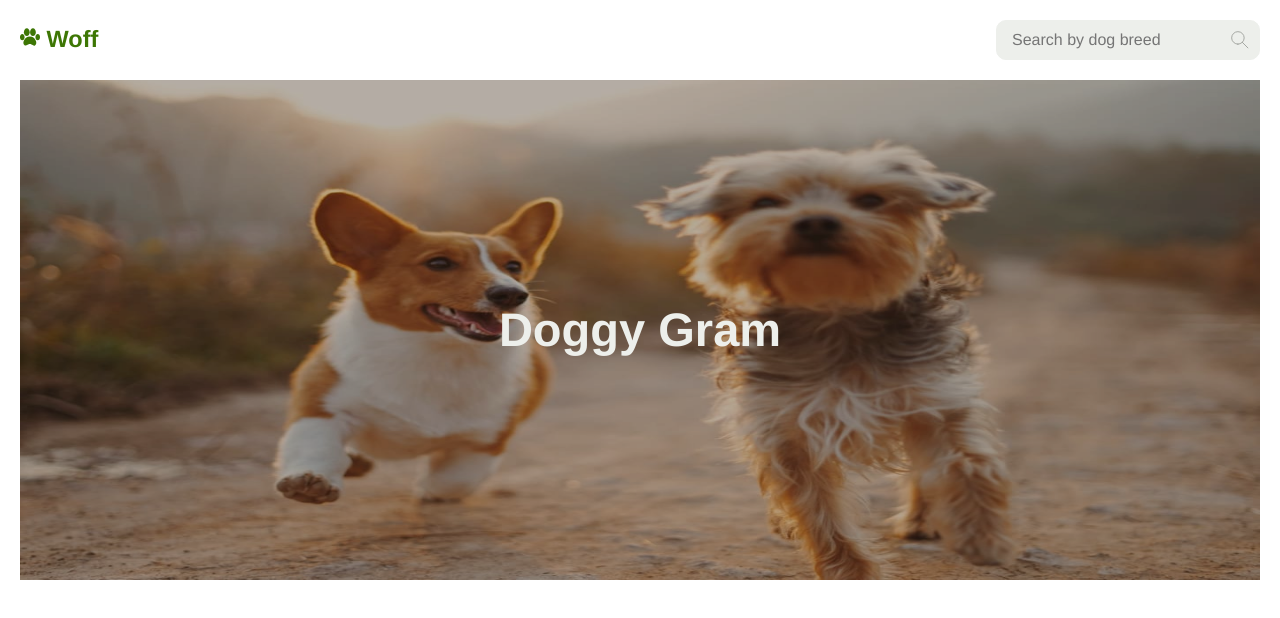
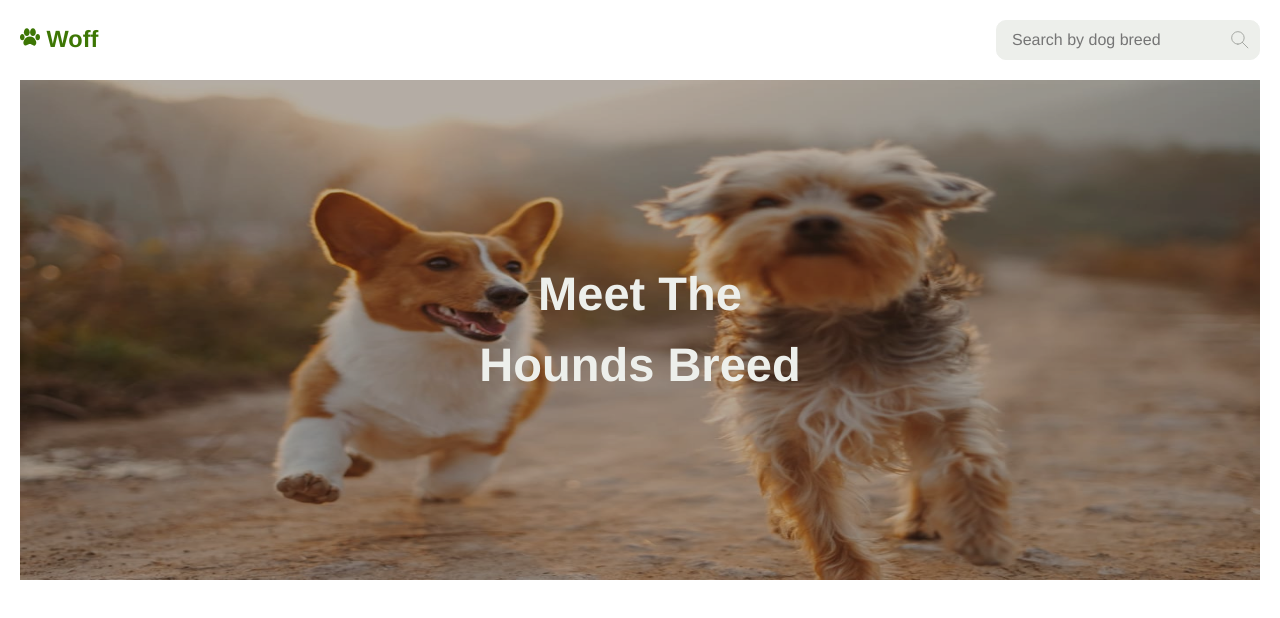
Before and after one commit to Anurella/EdenChallenge, a Vue app: page / in a window 1280 px wide. Shown: the top 618 px of the page. Built offline with nearby package versions, Linux system fonts and the light colour scheme; no server answers.

Commit message:
Refactored the application to be a SPA

```diff
--- a/src/App.vue
+++ b/src/App.vue
@@ -8,7 +8,6 @@
 export default {
     name: "App",
     mounted() {
-      this.$store.dispatch('getDogListing');
       this.$store.dispatch('getDogList');
     }
 }
--- a/src/components/DogListings.vue
+++ b/src/components/DogListings.vue
@@ -31,7 +31,6 @@ export default {
     data() {
         return {
             arrayEmpty: true,
-            imgShow: true,
         }
     },
     computed: {
@@ -39,12 +38,20 @@ export default {
             return this.$store.state.dogImages;
         }
     },
+    created() {
+    },
     mounted() {
-
+        this.checkList();
     },
     methods: {
-        showImage() {
-            this.imgShow = false;
+        checkList() {
+            if(this.$store.state.dogImages.length == 0 && this.$store.getters.getCurBreed == "") {
+                this.$store.dispatch('getByBreed', 'hound');
+            }
+            else {
+                // this.$store.dispatch('getByBreed', (this.$store.getters.getCurBreed));
+            }
+
         },
         trimUrl(url) {
             return url.match(/\/([^/]+)\/[^/]*$/)[0];
--- a/src/components/Header.vue
+++ b/src/components/Header.vue
@@ -66,21 +66,22 @@ export default {
             if (this.doglist.includes(tempBreed)) {
                  //check if it is the current Breed
                  if(tempBreed === this.$store.getters.getCurBreed) {
-                      this.$router.push({
-                            path: '/search',
-                            query: {}
-                       });
-                       this.isLoading = false;
+                    //   this.$router.push({
+                    //         path: '/search',
+                    //         query: {}
+                    //    });
+                    //    this.isLoading = false;
+                     this.$store.commit('byBreedImages');
                  }
                  else {
                       this.$store.dispatch('getByBreed', tempBreed)
                     .then(() => {
                         this.isLoading = false;
                         //this.$router.push("/search");
-                        this.$router.push({
-                            path: '/search',
-                            query: {}
-                        })
+                        // this.$router.push({
+                        //     path: '/search',
+                        //     query: {}
+                        // })
                     })
                  }
                 // this.$router.push("/search?q="+tempBreed)
--- a/src/components/Hero.vue
+++ b/src/components/Hero.vue
@@ -15,7 +15,10 @@
 
         </div>
         <div class="hero__text">
-            <h1> {{ title }} </h1>
+            <h1>
+                <span> Meet the </span>
+                <span> {{ title }} Breed </span>
+            </h1>
         </div>
     </section>
 </template>
@@ -25,9 +28,22 @@
         name: 'Hero',
         data() {
             return {
-                title: 'Doggy Gram'
+                title: "Hounds"
             }
-        }
+        },
+        computed: {
+            getTitle() {
+                return this.$store.state.currentBreed
+            }
+        },
+        mounted() {
+            this.title = this.getTitle != "" ? this.getTitle : "Hounds"
+        },
+        watch: {
+            '$store.state.currentBreed': function() {
+                this.title = this.$store.state.currentBreed;
+            }
+        },
     }
 </script>
 
@@ -65,6 +81,11 @@
           h1 {
               font-size:3rem;
               color:var(--grash-500);
+              text-transform: capitalize;
+              text-align: center;
+              span {
+                  display: inherit;
+              }
           }
       }
   }
--- a/src/store/index.js
+++ b/src/store/index.js
@@ -11,6 +11,7 @@ Vue.use(Vuex);
 const vuexLocal = new VuexPersistence({
     storage: window.localStorage,
     reducer: state => ({
+        dogImages: state.dogImages,
         dogList: state.dogList,
         currentBreed: state.currentBreed,
     }),
@@ -31,7 +32,6 @@ export default new Vuex.Store({
     },
     mutations: {
         setDogImages(state, list) {
-            localStorage.setItem('dogImages', list);
             state.dogImages = list;
         },
         byBreedImages(state, list) {
```
Also changed, not shown: 1 other file (tests, documents, lock files or other folders).
